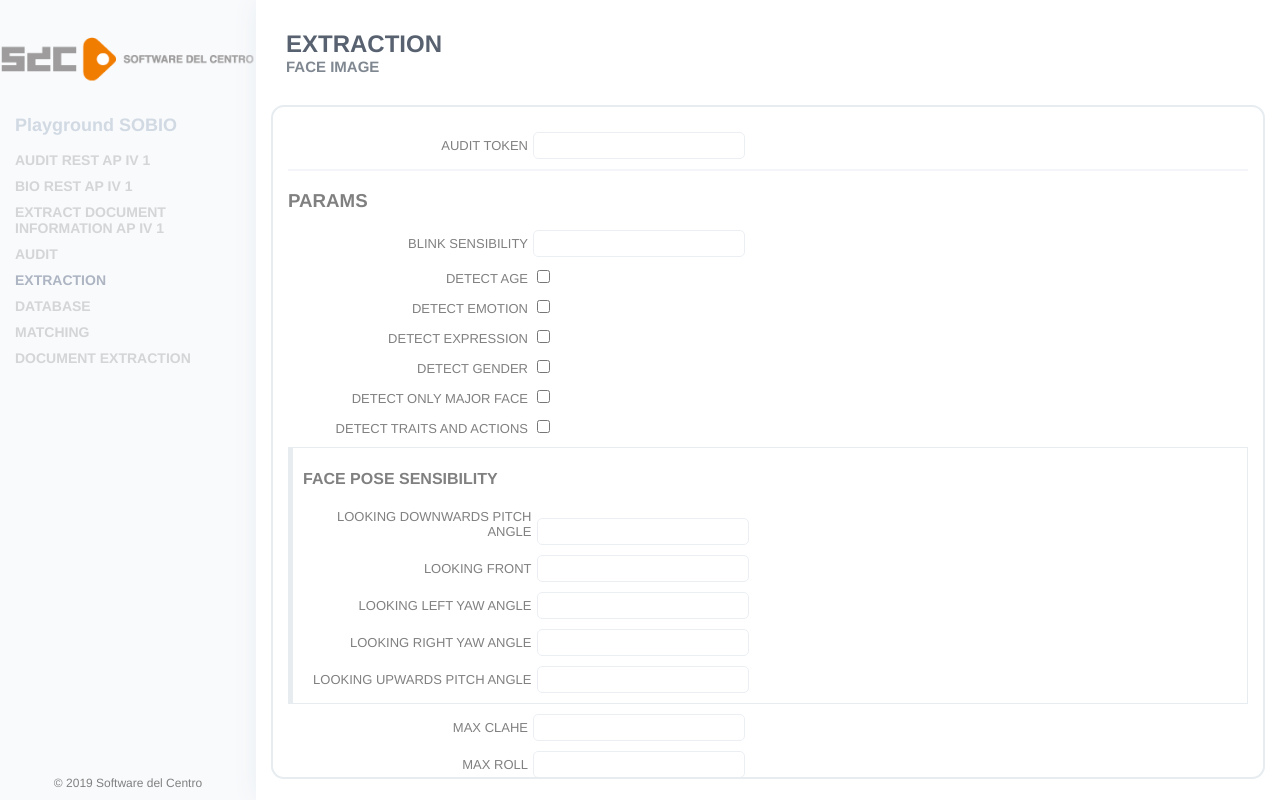
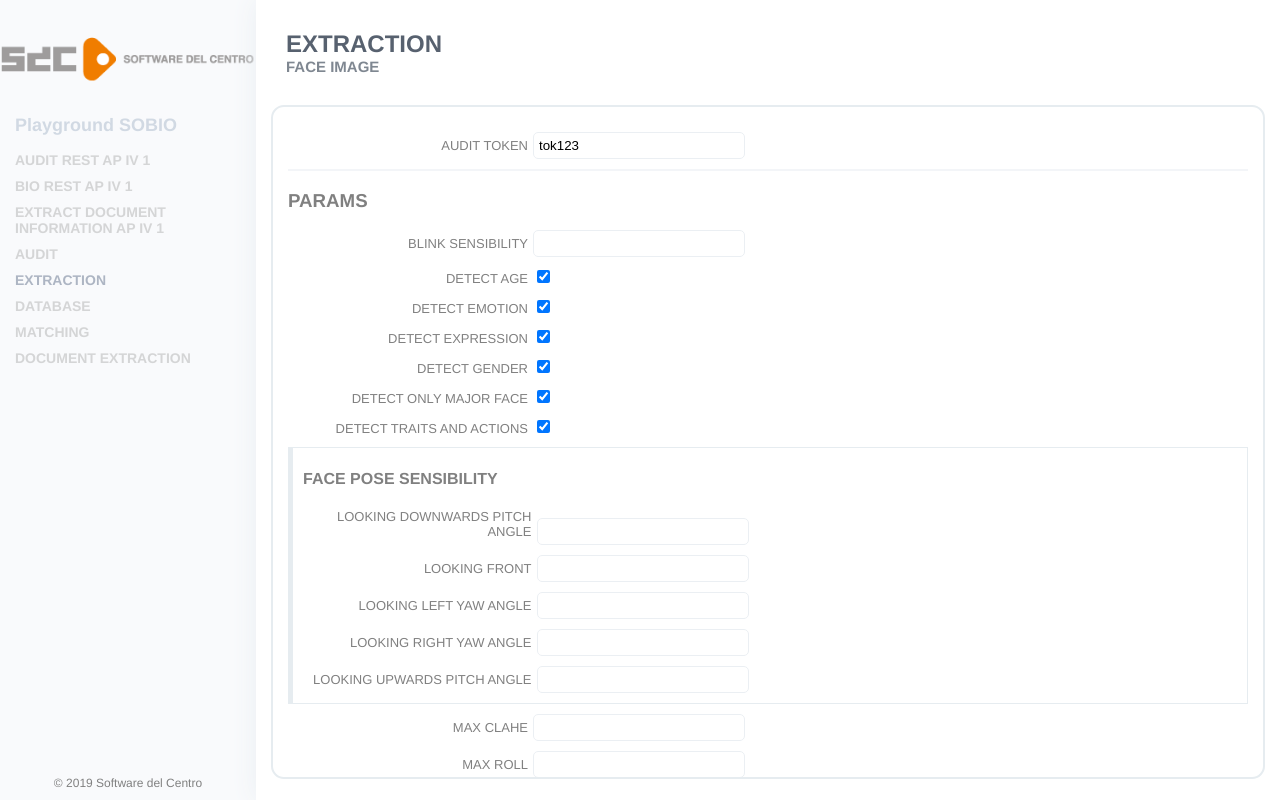
Before and after one commit to softwaredelcentro/sobio-playground, an Angular app: page /extraction/extract-face-image in a window 1280 px wide. Built offline with nearby package versions, Linux system fonts and the light colour scheme.

Commit message:
Retry buttons

```diff
--- a/src/app/pages/extraction/extract-face-image/extract-face-image.component.html
+++ b/src/app/pages/extraction/extract-face-image/extract-face-image.component.html
@@ -33,6 +33,7 @@
             </div>
         </div>
     </div>
+    <button type="button" class="send" (click)="retry()">Retry</button>
 </section>
 
 <form *ngIf="step==1">
@@ -41,7 +42,7 @@
             <label>
                 Audit Token
             </label>
-            <input type="text" name="auditToken" value="" [(ngModel)]="dto.auditToken">
+            <input type="text" name="auditToken" [(ngModel)]="dto.auditToken">
         </div>
     </section>
     <section>
@@ -52,44 +53,44 @@
             <label>
                 Blink Sensibility
             </label>
-            <input type="number" name="blinkSensibility" value="" [(ngModel)]="dto.params.blinkSensibility">
+            <input type="number" name="blinkSensibility" [(ngModel)]="dto.params.blinkSensibility">
         </div>
         <div class="inputRow">
             <label>
                 Detect Age
             </label>
-            <input type="checkbox" name="detectAge" checked="checked" [(ngModel)]="dto.params.detectAge">
+            <input type="checkbox" name="detectAge" [(ngModel)]="dto.params.detectAge">
         </div>
         <div class="inputRow">
             <label>
                 Detect Emotion
             </label>
-            <input type="checkbox" name="detectEmotion" checked="checked" [(ngModel)]="dto.params.detectEmotion">
+            <input type="checkbox" name="detectEmotion" [(ngModel)]="dto.params.detectEmotion">
         </div>
         <div class="inputRow">
             <label>
                 Detect Expression
             </label>
-            <input type="checkbox" name="detectExpression" checked="checked" [(ngModel)]="dto.params.detectExpression">
+            <input type="checkbox" name="detectExpression" [(ngModel)]="dto.params.detectExpression">
         </div>
         <div class="inputRow">
             <label>
                 Detect Gender
             </label>
-            <input type="checkbox" name="detectGender" checked="checked" [(ngModel)]="dto.params.detectGender">
+            <input type="checkbox" name="detectGender" [(ngModel)]="dto.params.detectGender">
         </div>
         <div class="inputRow">
             <label>
                 Detect Only Major Face
             </label>
-            <input type="checkbox" name="detectOnlyMajorFace" checked="checked"
+            <input type="checkbox" name="detectOnlyMajorFace"
                 [(ngModel)]="dto.params.detectOnlyMajorFace">
         </div>
         <div class="inputRow">
             <label>
                 Detect Traits And Actions
             </label>
-            <input type="checkbox" name="detectTraitsAndActions" checked="checked"
+            <input type="checkbox" name="detectTraitsAndActions"
                 [(ngModel)]="dto.params.detectTraitsAndActions">
         </div>
         <section>
@@ -135,55 +136,55 @@
             <label>
                 Max Clahe
             </label>
-            <input type="number" name="maxCLAHE" value="" [(ngModel)]="dto.params.maxCLAHE">
+            <input type="number" name="maxCLAHE" [(ngModel)]="dto.params.maxCLAHE">
         </div>
         <div class="inputRow">
             <label>
                 Max Roll
             </label>
-            <input type="number" name="maxRoll" value="" [(ngModel)]="dto.params.maxRoll">
+            <input type="number" name="maxRoll" [(ngModel)]="dto.params.maxRoll">
         </div>
         <div class="inputRow">
             <label>
                 Max Yaw
             </label>
-            <input type="number" name="maxYaw" value="" [(ngModel)]="dto.params.maxYaw">
+            <input type="number" name="maxYaw" [(ngModel)]="dto.params.maxYaw">
         </div>
         <div class="inputRow">
             <label>
                 Min Clahe
             </label>
-            <input type="number" name="minCLAHE" value="" [(ngModel)]="dto.params.minCLAHE">
+            <input type="number" name="minCLAHE" [(ngModel)]="dto.params.minCLAHE">
         </div>
         <div class="inputRow">
             <label>
                 Min Confidence
             </label>
-            <input type="number" name="minConfidence" value="" [(ngModel)]="dto.params.minConfidence">
+            <input type="number" name="minConfidence" [(ngModel)]="dto.params.minConfidence">
         </div>
         <div class="inputRow">
             <label>
                 Min IOD
             </label>
-            <input type="number" name="minIOD" value="" [(ngModel)]="dto.params.minIOD">
+            <input type="number" name="minIOD" [(ngModel)]="dto.params.minIOD">
         </div>
         <div class="inputRow">
             <label>
                 Min Quality
             </label>
-            <input type="number" name="minQuality" value="" [(ngModel)]="dto.params.minQuality">
+            <input type="number" name="minQuality" [(ngModel)]="dto.params.minQuality">
         </div>
         <div class="inputRow">
             <label>
                 Scale H
             </label>
-            <input type="number" name="scaleH" value="" [(ngModel)]="dto.params.scaleH">
+            <input type="number" name="scaleH" [(ngModel)]="dto.params.scaleH">
         </div>
         <div class="inputRow">
             <label>
                 Thumbnail Width
             </label>
-            <input type="number" name="thumbnailWidth" value="" [(ngModel)]="dto.params.thumbnailWidth">
+            <input type="number" name="thumbnailWidth" [(ngModel)]="dto.params.thumbnailWidth">
         </div>
         <div class="inputRow">
             <label>
@@ -201,7 +202,7 @@
             <label>
                 Video Frames Seq
             </label>
-            <input type="number" value="" name="videoFramesSeq" [(ngModel)]="dto.params.videoFramesSeq">
+            <input type="number" name="videoFramesSeq" [(ngModel)]="dto.params.videoFramesSeq">
         </div>
     </section>
     <section>
@@ -212,7 +213,7 @@
             <label>
                 Select image file
             </label>
-            <input type="file" value="" accept="image/*" (change)="fileChange()" #fileInput>
+            <input type="file" accept="image/*" (change)="fileChange()" #fileInput>
         </div>
     </section>
     <section>
--- a/src/app/pages/extraction/extract-face-image/extract-face-image.component.ts
+++ b/src/app/pages/extraction/extract-face-image/extract-face-image.component.ts
@@ -19,6 +19,33 @@ export class ExtractFaceImageComponent implements OnInit {
 
   constructor(private extractionSrv: ExtractionService) {
     this.dto = new FaceImageDTO();
+
+    // mock inicial
+    this.dto.auditToken = 'tok123';
+    this.dto.params.detectGender = true;
+    this.dto.params.detectAge = true;
+    this.dto.params.detectEmotion = true;
+    this.dto.params.detectOnlyMajorFace = true;
+    this.dto.params.detectExpression = true;
+    this.dto.params.detectTraitsAndActions = true;
+    // this.dto.params.maxCLAHE
+    // this.dto.params.maxYaw
+    // this.dto.params.maxRoll
+    // this.dto.params.minConfidence
+    // this.dto.params.minIOD
+    // this.dto.params.minQuality
+    // this.dto.params.scaleH
+    // this.dto.params.thumbnailWidth
+    this.dto.params.useCLAHE = true;
+    this.dto.params.useCache = true;
+    // this.dto.params.videoFramesSeq = ;
+
+    // face pose sensibility
+    // this.dto.params.facePoseSensibility.lookingDownwardsPitchAngle
+    // this.dto.params.facePoseSensibility.lookingFront
+    // this.dto.params.facePoseSensibility.lookingLeftYawAngle
+    // this.dto.params.facePoseSensibility.lookingRightYawAngle
+    // this.dto.params.facePoseSensibility.lookingUpwardsPitchAngle
   }
 
   ngOnInit() {
@@ -51,7 +78,13 @@ export class ExtractFaceImageComponent implements OnInit {
       console.log(err);
       alert('Ocurrió un error con el llamado por favor vea el log');
       this.jsonResponse = JSON.stringify(err);
+      this.step = 2;
+      this.loading = false;
     });
   }
 
+  retry() {
+    this.step = 1;
+  }
+
 }
--- a/src/app/pages/extraction/extract-face-video/extract-face-video.component.html
+++ b/src/app/pages/extraction/extract-face-video/extract-face-video.component.html
@@ -30,6 +30,7 @@
       </div>
     </div>
   </div>
+  <button type="button" class="send" (click)="retry()">Retry</button>
 </section>
 <form *ngIf="step==1">
   <section>
--- a/src/app/pages/extraction/extract-face-video/extract-face-video.component.ts
+++ b/src/app/pages/extraction/extract-face-video/extract-face-video.component.ts
@@ -47,8 +47,15 @@ export class ExtractFaceVideoComponent implements OnInit {
       console.log(resp);
     }, err => {
       console.log(err);
+      this.loading = false;
+      this.step = 2;
+      this.jsonResponse = JSON.stringify(err);
       alert('Ocurrió un error con el llamado por favor vea el log');
     });
   }
 
+  retry() {
+    this.step = 1;
+  }
+
 }
```
